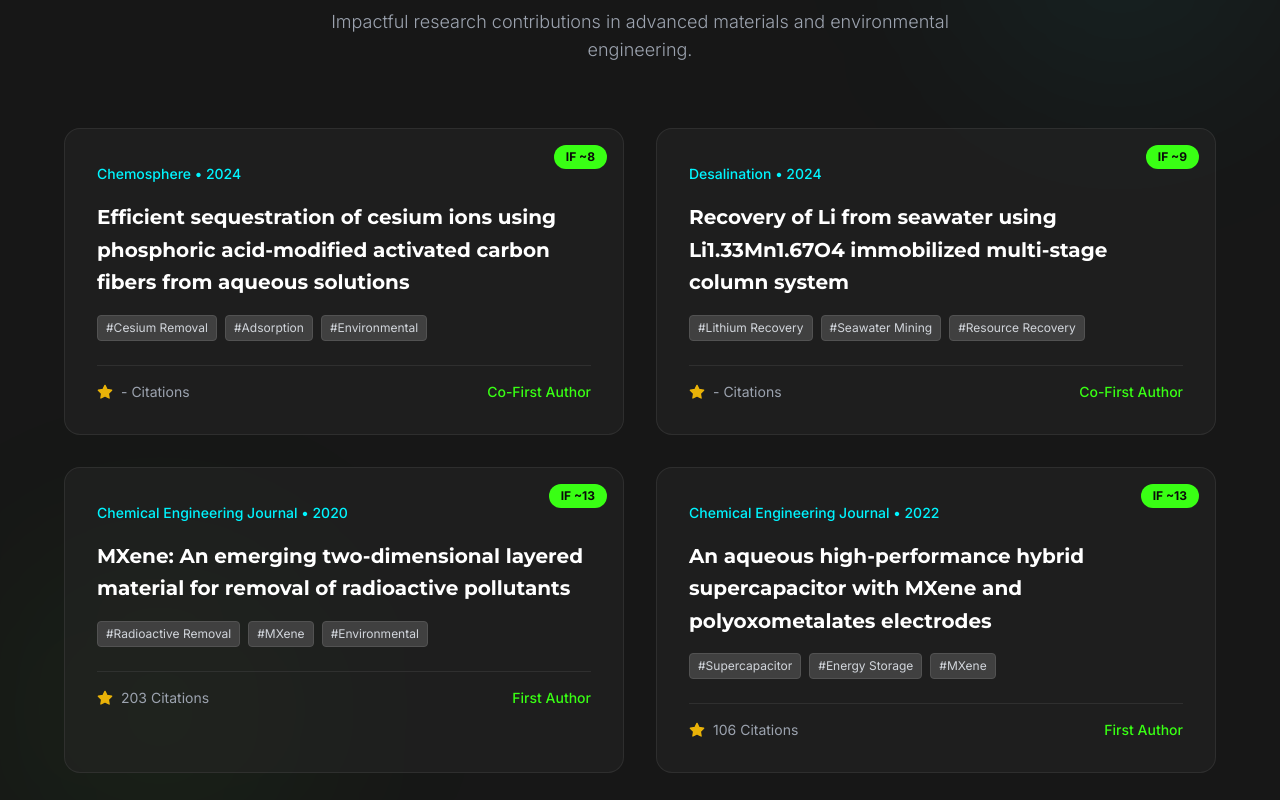
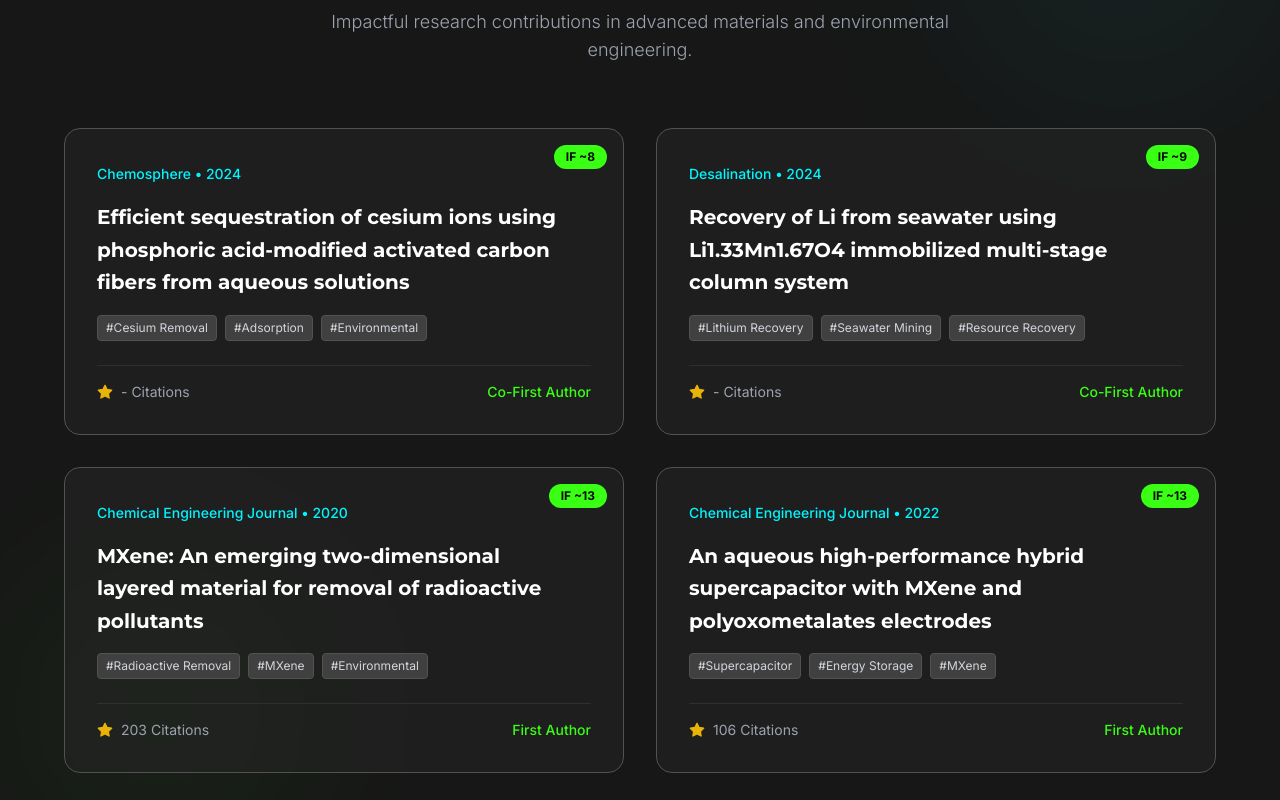
Before and after one commit to h3418kr/my-lab-site, a Next.js app: page / in a window 1280 px wide. Shown: the part 2540-3340 px from the top of the page. Built offline with nearby package versions, Linux system fonts and the light colour scheme.

Commit message:
Update lab data

```diff
--- a/components/Publications.tsx
+++ b/components/Publications.tsx
@@ -2,7 +2,7 @@
 import { useEffect, useRef } from 'react';
 import { gsap } from 'gsap';
 import { ScrollTrigger } from 'gsap/ScrollTrigger';
-import { BookOpen, Star } from 'lucide-react';
+import { BookOpen, Star, ExternalLink } from 'lucide-react';
 
 gsap.registerPlugin(ScrollTrigger);
 
@@ -19,7 +19,8 @@
             role: "Co-First Author",
             citations: "-",
             impact: "~8",
-            tags: ["Cesium Removal", "Adsorption", "Environmental"]
+            tags: ["Cesium Removal", "Adsorption", "Environmental"],
+            url: "https://www.sciencedirect.com/science/article/pii/S0045653524019465"
         },
         {
             title: "Recovery of Li from seawater using Li1.33Mn1.67O4 immobilized multi-stage column system",
@@ -28,7 +29,8 @@
             role: "Co-First Author",
             citations: "-",
             impact: "~9",
-            tags: ["Lithium Recovery", "Seawater Mining", "Resource Recovery"]
+            tags: ["Lithium Recovery", "Seawater Mining", "Resource Recovery"],
+            url: "https://doi.org/10.1016/j.desal.2024.117656"
         },
         {
             title: "MXene: An emerging two-dimensional layered material for removal of radioactive pollutants",
@@ -37,7 +39,8 @@
             role: "First Author",
             citations: "203",
             impact: "~13",
-            tags: ["Radioactive Removal", "MXene", "Environmental"]
+            tags: ["Radioactive Removal", "MXene", "Environmental"],
+            url: "https://doi.org/10.1016/j.cej.2020.125428"
         },
         {
             title: "An aqueous high-performance hybrid supercapacitor with MXene and polyoxometalates electrodes",
@@ -46,7 +49,8 @@
             role: "First Author",
             citations: "106",
             impact: "~13",
-            tags: ["Supercapacitor", "Energy Storage", "MXene"]
+            tags: ["Supercapacitor", "Energy Storage", "MXene"],
+            url: "https://doi.org/10.1016/j.cej.2021.131854"
         }
     ];
 
@@ -116,7 +120,7 @@
                         <div
                             key={index}
                             ref={addToRefs}
-                            className="group relative p-8 rounded-2xl bg-neutral-800/50 border border-neutral-700/50 hover:border-brand-cyan/50 transition-all duration-300 hover:shadow-neon hover:-translate-y-1"
+                            className="group relative p-8 rounded-2xl bg-neutral-800/50 border border-neutral-600 hover:border-brand-cyan/50 transition-all duration-300 hover:shadow-neon hover:-translate-y-1"
                         >
                             <div className="absolute top-4 right-4 flex gap-2">
                                 <span className="px-3 py-1 text-xs font-bold text-brand-dark bg-brand-lime rounded-full">IF {pub.impact}</span>
@@ -127,7 +131,19 @@
                             </div>
 
                             <h3 className="text-xl font-bold text-white mb-4 leading-relaxed group-hover:text-brand-cyan transition-colors">
-                                {pub.title}
+                                {pub.url ? (
+                                    <a
+                                        href={pub.url}
+                                        target="_blank"
+                                        rel="noopener noreferrer"
+                                        className="hover:underline flex items-center gap-2 inline-flex"
+                                    >
+                                        {pub.title}
+                                        <ExternalLink className="w-4 h-4 opacity-0 group-hover:opacity-100 transition-opacity" />
+                                    </a>
+                                ) : (
+                                    pub.title
+                                )}
                             </h3>
 
                             <div className="flex flex-wrap gap-2 mb-6">
--- a/components/Solution.tsx
+++ b/components/Solution.tsx
@@ -12,35 +12,35 @@
         journal: "Chemical Engineering Journal",
         year: "2023",
         citations: "121",
-        link: "#"
+        link: "https://doi.org/10.1016/j.cej.2022.139435"
     },
     {
         title: "Polypyrrole-MXene supported gold nanoparticles for nitrofurantoin detection",
         journal: "Chemical Engineering Journal",
         year: "2023",
         citations: "67",
-        link: "#"
+        link: "https://doi.org/10.1016/j.cej.2022.139980"
     },
     {
         title: "Palladium nanoparticles anchored MoS2-MXene composite",
         journal: "Chemical Engineering Journal",
         year: "2023",
         citations: "50",
-        link: "#"
+        link: "https://doi.org/10.1016/j.cej.2023.144017"
     },
     {
         title: "Realizing superior redox kinetics of metal-metal carbides/carbon",
         journal: "Chemical Engineering Journal",
         year: "2023",
         citations: "49",
-        link: "#"
+        link: "https://doi.org/10.1016/j.cej.2022.140246"
     },
     {
         title: "Recent progress in functional nanomaterials towards tritium storage/separation",
         journal: "Advanced Materials",
         year: "2023",
         citations: "46",
-        link: "#"
+        link: "https://doi.org/10.1002/adma.202301589"
     }
 ];
 
@@ -114,10 +114,14 @@
                         >
                             <div className="flex justify-between items-start mb-4">
                                 <span className="text-brand-lime text-sm font-mono">{paper.year}</span>
-                                <ArrowUpRight className="text-gray-500 group-hover:text-brand-cyan transition-colors" />
+                                <a href={paper.link} target="_blank" rel="noopener noreferrer" className="block">
+                                    <ArrowUpRight className="text-gray-500 group-hover:text-brand-cyan transition-colors cursor-pointer" />
+                                </a>
                             </div>
                             <h3 className="text-xl font-bold text-white mb-2 group-hover:text-brand-cyan transition-colors">
-                                {paper.title}
+                                <a href={paper.link} target="_blank" rel="noopener noreferrer" className="hover:underline">
+                                    {paper.title}
+                                </a>
                             </h3>
                             <div className="flex justify-between items-center text-gray-400 font-light text-sm">
                                 <span>{paper.journal}</span>
```
